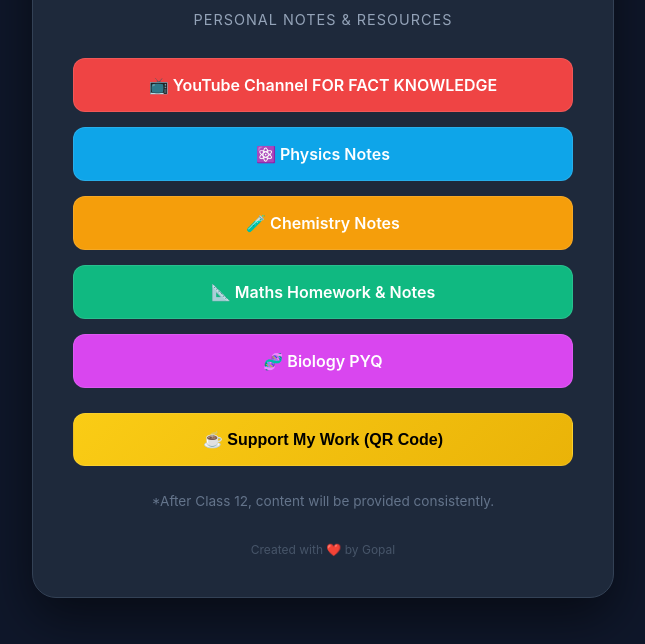
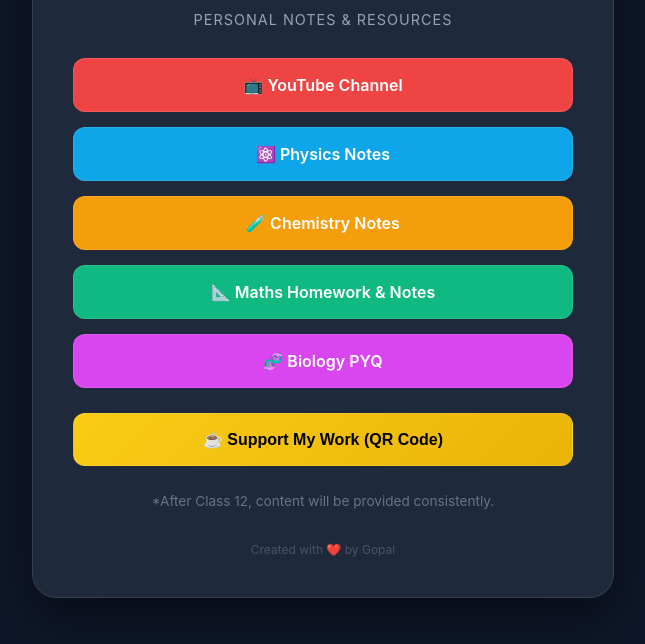
Before and after one commit to gopalbhi999-crypto/notes, a plain HTML site: page index.html in a window 1280 px wide. Shown: the part 156-800 px from the top of the page, without its empty margins (317-962 px from the left). Drawn offline with Linux system fonts and the light colour scheme.

Commit message:
Update index.html

```diff
--- a/index.html
+++ b/index.html
@@ -105,7 +105,6 @@
         <div class="btn-list">
             <a href="y.html" class="btn btn-yt">
                 📺 YouTube Channel
-                   FOR FACT KNOWLEDGE
             </a>
 
             <a href="CH1%20Electric%20Charges%20and%20Fields.pdf" class="btn btn-physics" target="_blank">
```
